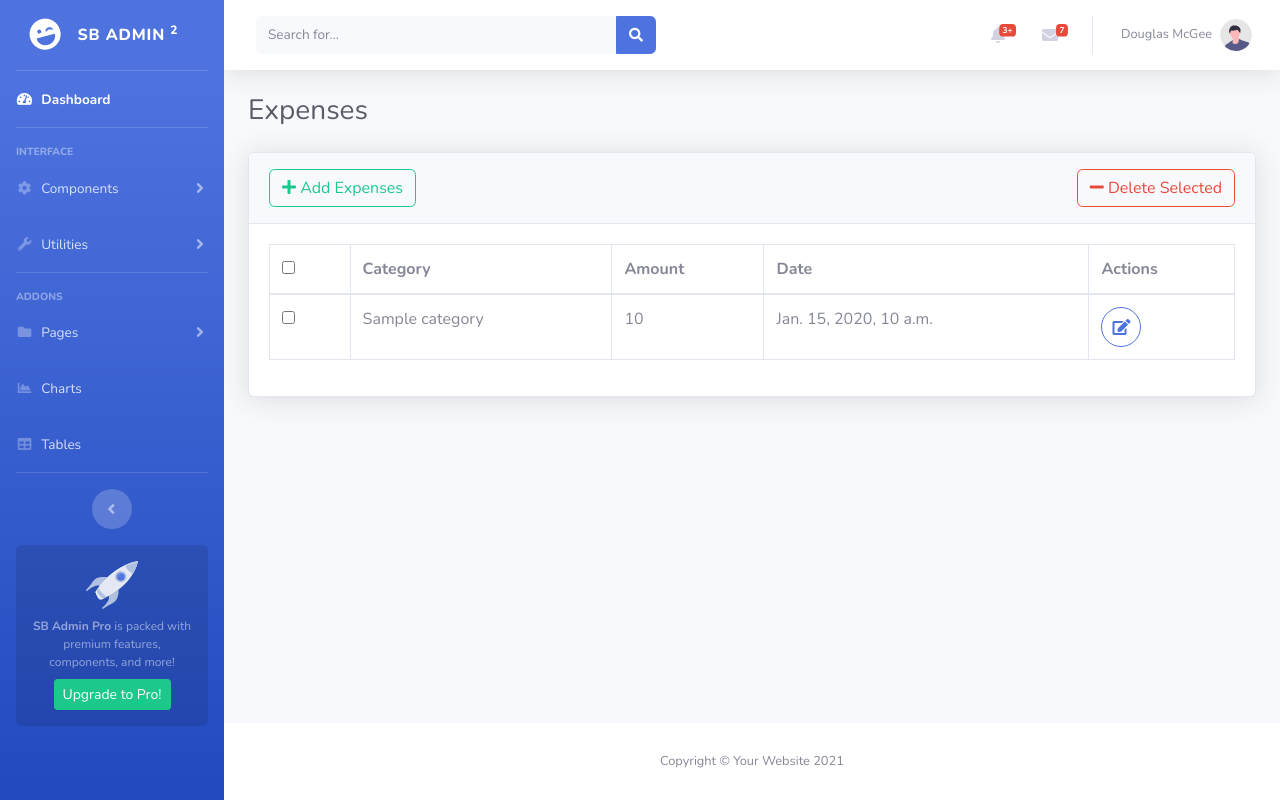
After one commit to ElaKaptsilava/plannerFamilyBudget, a Django app: template core/templates/expenses/expenses-list.html in a window 1280 px wide. The commit adds this page. Run offline with Django 5.2, Linux system fonts and the light colour scheme; the template is opened without the code that fills it: most values are stand-ins (such as "Sample title", 1, 10 or a date in 2020); some libraries are stand-ins or nearby versions.

Commit message:
chore(expenses): Expences view

```diff
--- a/core/core/urls.py
+++ b/core/core/urls.py
@@ -30,6 +30,7 @@ urlpatterns = [
     ),
     path("auth/", include("accounts.urls"), name="accounts"),
     path("", include("incomes.urls"), name="incomes"),
+    path("expenses/", include("expenses.urls"), name="expenses"),
 ]
 
 if settings.DEBUG:
--- a/core/expenses/models.py
+++ b/core/expenses/models.py
@@ -25,3 +25,6 @@ class Expense(models.Model):
 
     def __repr__(self) -> str:
         return f"Expense(amount={self.amount!r}, user={self.user!r}, category={self.category!r})"
+
+    class Meta:
+        ordering = ["-datatime"]
--- /dev/null
+++ b/core/templates/expenses/expenses-list.html
@@ -0,0 +1,236 @@
+{% extends "index.html" %}
+{% load static %}
+{% block content %}
+{% load crispy_forms_tags %}
+
+<!-- Begin Page Content -->
+<div class="container-fluid">
+    <!-- Messages -->
+    <h1 class="h3 mb-4 text-gray-800">Expenses</h1>
+
+    <div class="card shadow mb-4">
+        <div class="card-header py-3 d-flex justify-content-between align-items-center">
+            <button class="btn btn-outline-success" data-toggle="modal" data-target="#createIncomeModal">
+                <i class="fas fa-plus"></i> Add Expenses
+            </button>
+            <button class="btn btn-outline-danger" data-toggle="modal"
+                    data-target="#confirmDeleteModal">
+                <i class="fas fa-minus"></i> Delete Selected
+            </button>
+        </div>
+
+        <div class="card-body">
+            <div class="table-responsive">
+                <form id="deleteMultipleIncomesForm" method="post" action="{% url 'incomes:delete-multiple' %}">
+                    {% csrf_token %}
+                    <table class="table table-bordered" id="dataTable" width="100%" cellspacing="0">
+                        <thead>
+                        <tr>
+                            <th>
+                                <div class="form-check">
+                                    <input class="form-check-input" type="checkbox" id="selectAll">
+                                    <label class="form-check-label" for="selectAll"></label>
+                                </div>
+                            </th>
+                            <th>Category</th>
+                            <th>Amount</th>
+                            <th>Date</th>
+                            <th>Actions</th>
+                        </tr>
+                        </thead>
+                        <tbody>
+                        {% for income in incomes %}
+                        <tr class="table-row" data-income-id="{{ income.id }}">
+                            <td>
+                                <div class="form-check checkbox-container">
+                                    <input class="form-check-input row-checkbox" type="checkbox"
+                                           value="{{ income.id }}" name="selected_incomes"
+                                           data-income-id="{{ income.id }}" id="row-checkbox">
+                                    <label class="form-check-label" for="markSource{{ income.id }}"></label>
+                                </div>
+                            </td>
+                            <td>{{ income.category }}</td>
+                            <td>{{ income.amount }}</td>
+                            <td>{{ income.date }}</td>
+                            <td>
+                                <a class="btn btn-outline-primary btn-circle edit-button" href="#" data-toggle="modal"
+                                   data-target="#editIncomeModal{{ income.id }}">
+                                    <i class="fas fa-edit"></i>
+                                </a>
+                            </td>
+                        </tr>
+                        {% endfor %}
+                        </tbody>
+                    </table>
+                </form>
+            </div>
+        </div>
+    </div>
+    <script src="{% static 'js/select-all-in-checkbox.js' %}"></script>
+    <script src="https://code.jquery.com/jquery-3.6.0.min.js"></script>
+</div>
+
+
+<!--&lt;!&ndash; Modals&ndash;&gt;-->
+
+<!--&lt;!&ndash;Edit income by id&ndash;&gt;-->
+<!--{% for income in incomes %}-->
+<!--<div class="modal fade" id="editIncomeModal{{ income.id }}" tabindex="-1" role="dialog"-->
+<!--     aria-labelledby="editIncomeModalLabel{{ income.id }}" aria-hidden="true">-->
+<!--    <div class="modal-dialog modal-dialog-centered" role="document">-->
+<!--        <div class="modal-content">-->
+<!--            <div class="modal-header">-->
+<!--                <h5 class="modal-title" id="editIncomeModalLabel{{ income.id }}">Edit Income</h5>-->
+<!--                <button type="button" class="close" data-dismiss="modal" aria-label="Close">-->
+<!--                    <span aria-hidden="true">&times;</span>-->
+<!--                </button>-->
+<!--            </div>-->
+<!--            <div class="modal-body">-->
+<!--                <form action="{% url 'incomes:income-detail-update' income.id %}" method="post">-->
+<!--                    {% csrf_token %}-->
+<!--                    <input type="hidden" name="_method" value="PATCH">-->
+<!--                    <div class="form-group">-->
+<!--                        <label for="source{{ income.id }}">Source</label>-->
+<!--                        <input type="text" class="form-control form-control-user text-secondary"-->
+<!--                               id="source{{ income.id }}" name="source" value="{{ income.source }}"-->
+<!--                               placeholder="Enter source">-->
+<!--                    </div>-->
+<!--                    <div class="form-group">-->
+<!--                        <label for="category{{ income.id }}">Category</label>-->
+<!--                        <input type="text" class="form-control form-control-user text-secondary"-->
+<!--                               id="category{{ income.id }}" name="category" value="{{ income.category }}"-->
+<!--                               placeholder="Enter category">-->
+<!--                    </div>-->
+<!--                    <div class="form-group">-->
+<!--                        <label for="amount{{ income.id }}">Amount</label>-->
+<!--                        <input type="text" class="form-control form-control-user text-secondary"-->
+<!--                               id="amount{{ income.id }}" name="amount" value="{{ income.amount }}"-->
+<!--                               placeholder="Enter amount">-->
+<!--                    </div>-->
+<!--                    <div class="form-group">-->
+<!--                        <label for="date{{ income.id }}">Datetime</label>-->
+<!--                        <input type="datetime-local" class="form-control form-control-user text-secondary"-->
+<!--                               id="datetime{{ income.id }}" name="date" value="{{ income.date|date:'Y-m-d\TH:i' }}"-->
+<!--                               placeholder="Enter date">-->
+<!--                    </div>-->
+<!--                    <div class="modal-footer">-->
+<!--                        <button type="button" class="btn btn-outline-secondary" data-dismiss="modal">Cancel</button>-->
+<!--                        <button type="submit" class="btn btn-outline-primary">Save Changes</button>-->
+<!--                    </div>-->
+<!--                </form>-->
+<!--            </div>-->
+<!--        </div>-->
+<!--    </div>-->
+
+<!--</div>-->
+<!--{% endfor %}-->
+
+<!--&lt;!&ndash; Create Income Modal &ndash;&gt;-->
+<!--<div class="modal fade" id="createIncomeModal" tabindex="-1" role="dialog" aria-labelledby="createIncomeModalLabel"-->
+<!--     aria-hidden="true">-->
+<!--    <div class="modal-dialog modal-dialog-centered" role="document">-->
+<!--        <div class="modal-content">-->
+<!--            <div class="modal-header">-->
+<!--                <h5 class="modal-title" id="createIncomeModalLabel">Create Income</h5>-->
+<!--                <button type="button" class="close" data-dismiss="modal" aria-label="Close">-->
+<!--                    <span aria-hidden="true">&times;</span>-->
+<!--                </button>-->
+<!--            </div>-->
+<!--            <div class="modal-body">-->
+<!--                <form action="{% url 'incomes:income-list-create' %}" method="post">-->
+<!--                    {% csrf_token %}-->
+<!--                    <div class="container">-->
+<!--                        <div class="main-body">-->
+<!--                            <div class="row gutters-sm">-->
+<!--                                <div class="card-body">-->
+<!--                                    <input type="hidden" name="_method" value="PATCH">-->
+<!--                                    <div class="form-group">-->
+<!--                                        <label for="source">Source</label>-->
+<!--                                        <input type="text" class="form-control form-control-user text-secondary"-->
+<!--                                               id="source" name="source"-->
+<!--                                               placeholder="Enter source">-->
+<!--                                    </div>-->
+<!--                                    <div class="form-group">-->
+<!--                                        <label for="category">Category</label>-->
+<!--                                        <input type="text" class="form-control form-control-user text-secondary"-->
+<!--                                               id="category" name="category"-->
+<!--                                               placeholder="Enter category">-->
+<!--                                    </div>-->
+<!--                                    <div class="form-group">-->
+<!--                                        <label for="amount">Amount</label>-->
+<!--                                        <input type="text" class="form-control form-control-user text-secondary"-->
+<!--                                               id="amount" name="amount"-->
+<!--                                               placeholder="Enter amount">-->
+<!--                                    </div>-->
+<!--                                    <div class="form-group">-->
+<!--                                        <label for="date">Datetime</label>-->
+<!--                                        <input type="datetime-local"-->
+<!--                                               class="form-control form-control-user text-secondary"-->
+<!--                                               id="datetime" name="date"-->
+<!--                                               placeholder="Enter date">-->
+<!--                                    </div>-->
+<!--                                </div>-->
+<!--                            </div>-->
+<!--                        </div>-->
+<!--                    </div>-->
+<!--                    <div class="modal-footer">-->
+<!--                        <button type="button" class="btn btn-outline-secondary" data-dismiss="modal">Cancel</button>-->
+<!--                        <button type="submit" class="btn btn-outline-success">Create</button>-->
+<!--                    </div>-->
+<!--                </form>-->
+<!--            </div>-->
+<!--        </div>-->
+<!--    </div>-->
+<!--</div>-->
+
+<!--&lt;!&ndash;Multiple delete by selected incomes&ndash;&gt;-->
+<!--<div class="modal fade" id="confirmDeleteModal" tabindex="-1" role="dialog"-->
+<!--     aria-labelledby="confirmDeleteModalLabel" aria-hidden="true">-->
+<!--    <div class="modal-dialog modal-dialog-centered" role="document">-->
+<!--        <div class="modal-content">-->
+<!--            <div class="modal-header">-->
+<!--                <h5 class="modal-title" id="confirmDeleteModalLabel">Confirm Deletion</h5>-->
+<!--                <button type="button" class="close" data-dismiss="modal" aria-label="Close">-->
+<!--                    <span aria-hidden="true">&times;</span>-->
+<!--                </button>-->
+<!--            </div>-->
+<!--            <div class="modal-body">-->
+<!--                Are you sure you want to delete the selected incomes?-->
+<!--            </div>-->
+<!--            <div class="modal-footer">-->
+<!--                <button type="button" class="btn btn-outline-secondary" data-dismiss="modal">Cancel</button>-->
+<!--                <button type="submit" form="deleteMultipleIncomesForm" class="btn btn-outline-danger">Delete</button>-->
+<!--            </div>-->
+<!--        </div>-->
+<!--    </div>-->
+<!--</div>-->
+<!--<script>-->
+<!--    document.getElementById('selectAll').addEventListener('change', toggleSelectAll);-->
+
+<!--    function toggleSelectAll() {-->
+<!--        const selectAllCheckbox = document.getElementById('selectAll');-->
+<!--        const checkboxes = document.querySelectorAll('.row-checkbox');-->
+<!--        checkboxes.forEach(checkbox => {-->
+<!--            checkbox.checked = selectAllCheckbox.checked;-->
+<!--            toggleActiveClass(checkbox);-->
+<!--        });-->
+<!--    }-->
+
+<!--    function toggleActiveClass(checkbox) {-->
+<!--        if (checkbox.checked) {-->
+<!--            checkbox.closest('.table-row').classList.add('active');-->
+<!--        } else {-->
+<!--            checkbox.closest('.table-row').classList.remove('active');-->
+<!--        }-->
+<!--    }-->
+
+<!--    // Add event listeners to each row checkbox to handle manual checking/unchecking-->
+<!--    document.querySelectorAll('.row-checkbox').forEach(checkbox => {-->
+<!--        checkbox.addEventListener('change', function () {-->
+<!--            toggleActiveClass(this);-->
+<!--        });-->
+<!--    });-->
+
+<!--</script>-->
+<!-- /.container-fluid -->
+{% endblock %}
--- a/core/templates/index.html
+++ b/core/templates/index.html
@@ -116,6 +116,7 @@
                     <div class="collapse-divider"></div>
                     {% else %}
                     <a class="collapse-item" href="{% url 'incomes:incomes-list' %}">Incomes</a>
+                    <a class="collapse-item" href="{% url 'expenses:expenses-list' %}">Expenses</a>
                     <h6 class="collapse-header">Other Pages:</h6>
                     <a class="collapse-item" href="404.html">404 Page</a>
                     <a class="collapse-item" href="blank.html">Blank Page</a>
```
Also changed, not shown: core/expenses/urls.py (added, +8 -0 lines), core/expenses/views.py (+14 -0 lines).
